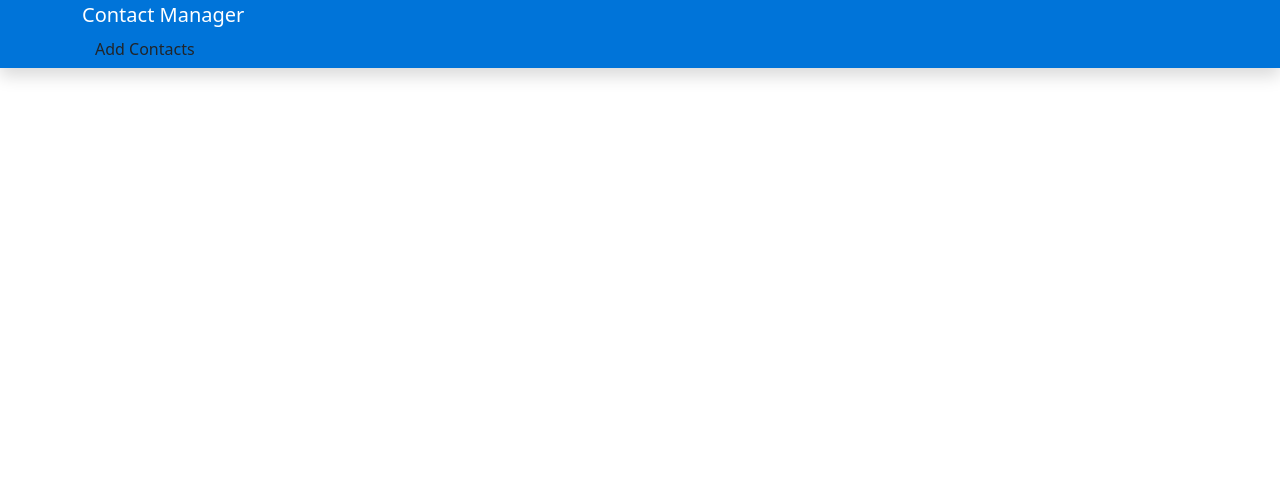
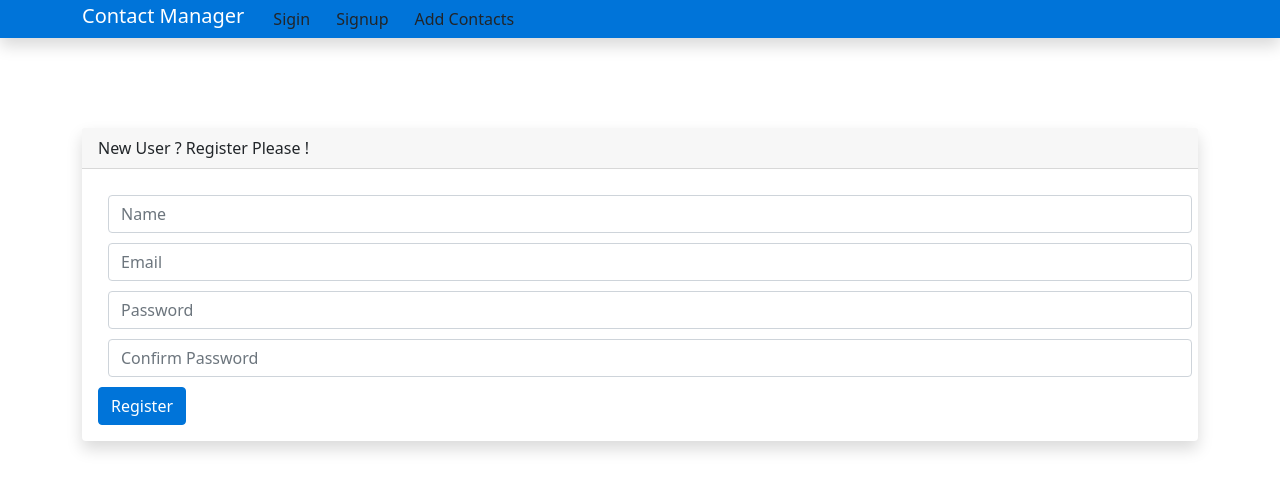
Before and after one commit to meashishpokhrel/contact-manager, a React (Create React App) app in the folder client/: page /signup in a window 1280 px wide. Shown: the top 490 px of the page. Built offline with nearby package versions, Linux system fonts and the light colour scheme.

Commit message:
Login and Register

```diff
--- a/client/src/App.js
+++ b/client/src/App.js
@@ -6,6 +6,9 @@ import store from "./redux/store";
 import { BrowserRouter as Router, Route, Routes } from "react-router-dom";
 import Addcontact from "./component/contact/Addcontact";
 import Editcontact from "./component/contact/Editcontact";
+import Home from "./component/pages/Home";
+import Login from "./component/auth/Login";
+import Register from "./component/auth/Register";
 
 function App() {
   return (
@@ -16,6 +19,9 @@ function App() {
           <div className="container">
             <div className="py-3">
               <Routes>
+                <Route exact path="/" element={<Home />} />
+                <Route exact path="/signin" element={<Login />} />
+                <Route exact path="/signup" element={<Register />} />
                 <Route exact path="/contact" element={<Contact />} />
                 <Route exact path="/contact/add" element={<Addcontact />} />
                 <Route
--- /dev/null
+++ b/client/src/component/auth/Login.js
@@ -0,0 +1,35 @@
+import React from "react";
+
+function Login() {
+  return (
+    <div className="card border-0 shadow">
+      <div className="card-header">Log in to the system</div>
+      <div className="card-body">
+        <form>
+          <div className="form-group mr-2">
+            <input
+              type="text"
+              className="form-control"
+              placeholder="Email"
+              // value={name}
+            />
+          </div>
+          <div className="form-group">
+            <input
+              type="password"
+              className="form-control"
+              placeholder="Password"
+              // value={email}
+            />
+          </div>
+
+          <button className="btn btn-primary" type="submit">
+            Login
+          </button>
+        </form>
+      </div>
+    </div>
+  );
+}
+
+export default Login;
--- /dev/null
+++ b/client/src/component/auth/Register.js
@@ -0,0 +1,51 @@
+import React from "react";
+
+function Register() {
+  return (
+    <div className="card border-0 shadow">
+      <div className="card-header">New User ? Register Please !</div>
+      <div className="card-body">
+        <form>
+          <div className="form-group mr-2">
+            <input
+              type="text"
+              className="form-control"
+              placeholder="Name"
+              // value={name}
+            />
+          </div>
+          <div className="form-group">
+            <input
+              type="text"
+              className="form-control"
+              placeholder="Email"
+              // value={email}
+            />
+          </div>
+          <div className="form-group">
+            <input
+              type="Password"
+              className="form-control"
+              placeholder="Password"
+              // value={phone}
+            />
+          </div>
+          <div className="form-group">
+            <input
+              type="password"
+              className="form-control"
+              placeholder="Confirm Password"
+              // value={address}
+            />
+          </div>
+
+          <button className="btn btn-primary" type="submit">
+            Register
+          </button>
+        </form>
+      </div>
+    </div>
+  );
+}
+
+export default Register;
--- a/client/src/component/layout/Navbar.js
+++ b/client/src/component/layout/Navbar.js
@@ -3,17 +3,23 @@ import { Link } from "react-router-dom";
 
 const Navbar = () => {
   return (
-    <nav className="nabar shadow fixed-top navbar-expand-sm navbar-dark bg-primary">
+    <nav className="navar shadow fixed-top navbar-expand-sm navbar-dark bg-primary">
       <div className="container">
         <Link to="/" className="navbar-brand">
-          {" "}
-          Contact Manager{" "}
+          Contact Manager
         </Link>
-        <div>
-          <Link to="/contact/add" className="btn btn-light ml-auto">
-            Add Contacts
-          </Link>
-        </div>
+
+        <Link to="/signin" className="btn btn-warning">
+          Sigin
+        </Link>
+
+        <Link to="/signup" className="btn btn-warning">
+          Signup
+        </Link>
+
+        <Link to="/contact/add" className="btn btn-warning">
+          Add Contacts
+        </Link>
       </div>
     </nav>
   );
--- /dev/null
+++ b/client/src/component/pages/Home.js
@@ -0,0 +1,7 @@
+import React from "react";
+
+function Home() {
+  return <div>This is Contact Manager Application! </div>;
+}
+
+export default Home;
```
Also changed, not shown: client/src/component/auth/login.jsx (deleted), client/src/component/auth/register.jsx (deleted).
